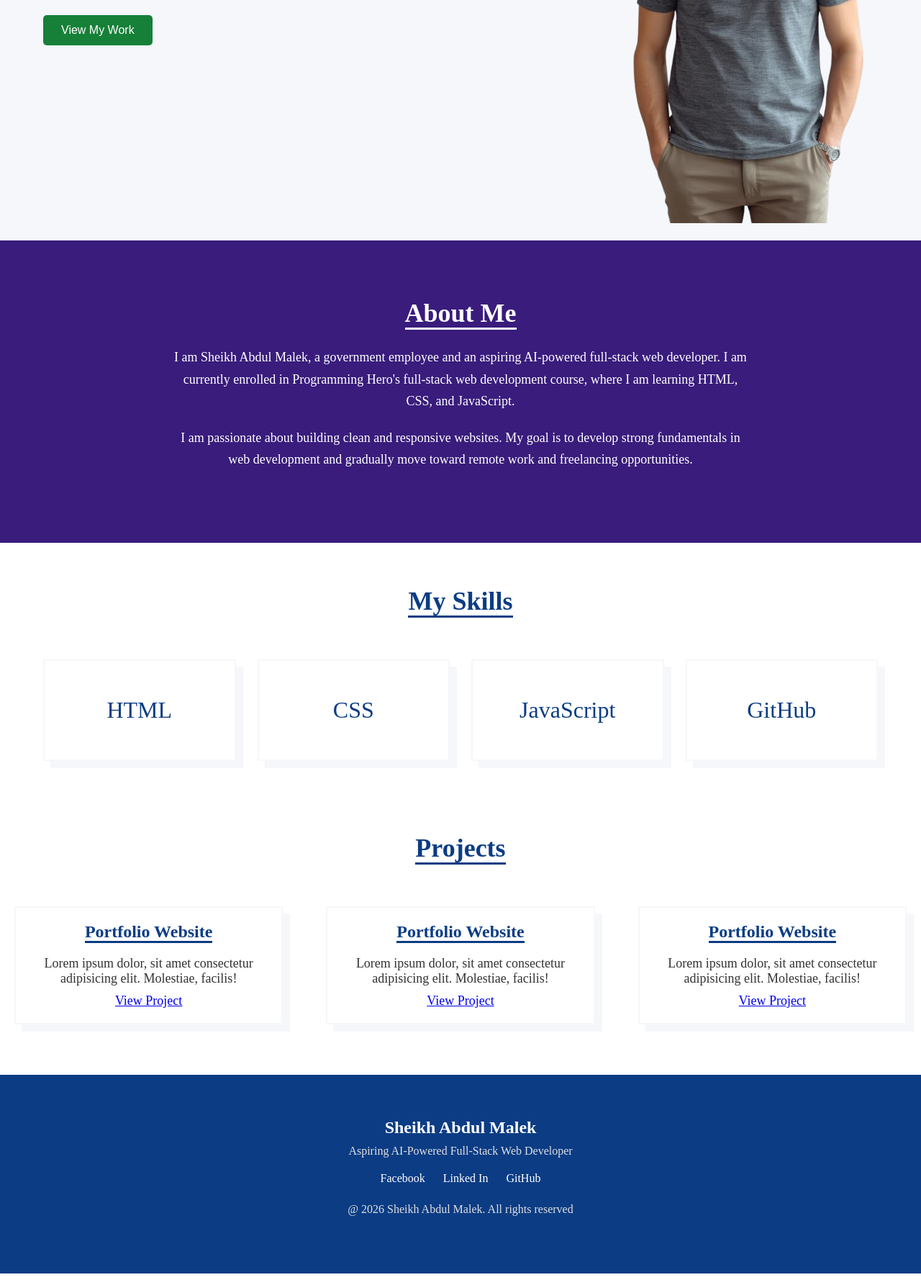
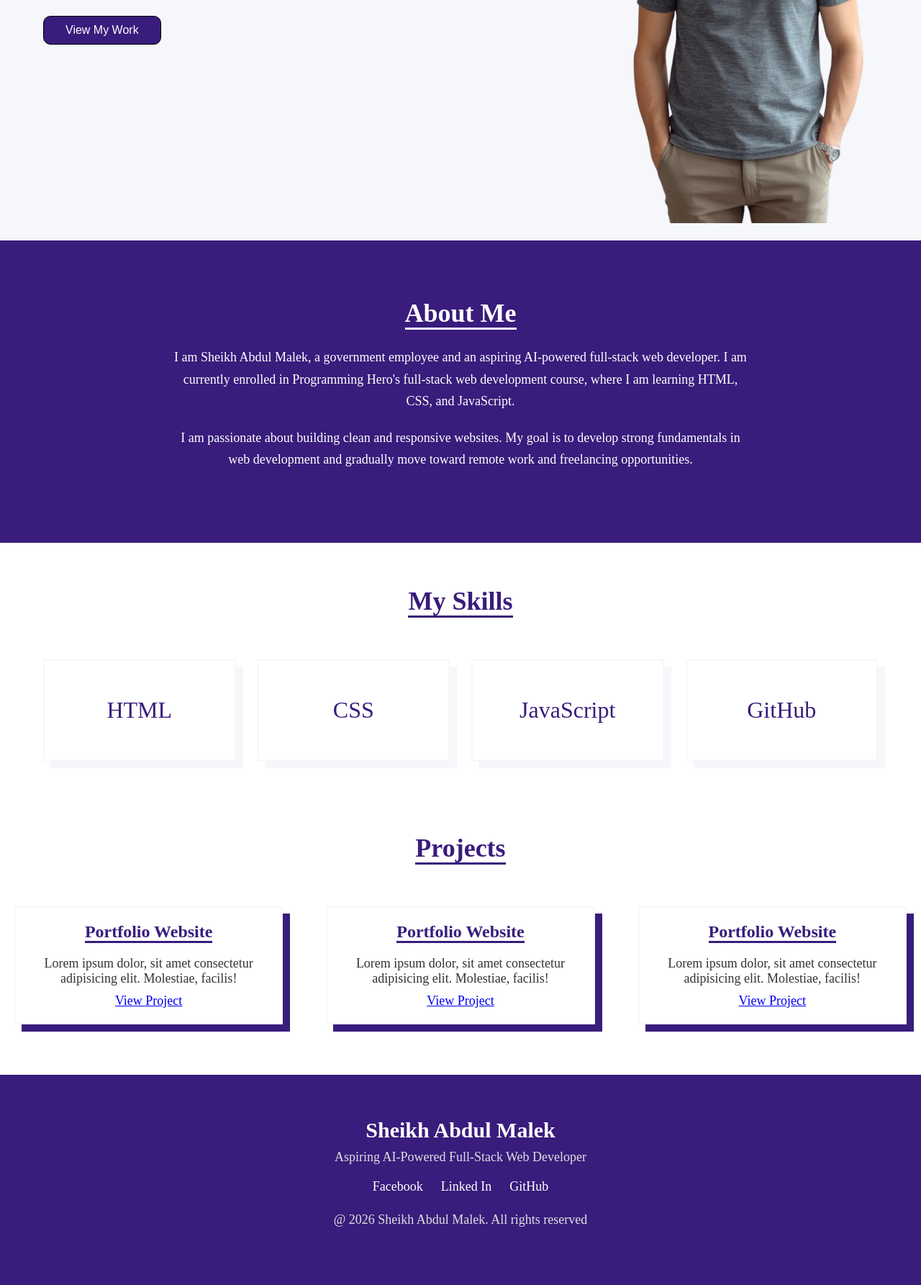
Before and after one commit to samalek9391/portfolio-website-personal, a plain HTML site: page index.html in a window 1280 px wide. Shown: the part 523-2308 px from the top of the page at 72% size. Drawn offline with Linux system fonts and the light colour scheme.

Commit message:
modify color by #391c7c

```diff
--- a/index.html
+++ b/index.html
@@ -29,7 +29,7 @@
                 Aspiring AI-Powered Full-Stack Developer.
                 Currently learning HTML, CSS, JavaScript.
             </p>
-            <button class="hero-btn">View My Work</button>
+            <button class="button">View My Work</button>
         </div>
         <div class="hero-image">
             <img src="Assests/Images/Hero Image.png" alt="a web developer standing">
--- a/style.css
+++ b/style.css
@@ -29,29 +29,31 @@
 
 .nav-links a {
     text-decoration: none;
-    font-size: 16px;
-    color: #333;
+    font-size: 18px;
+    color: #391c7c;
     font-weight: 500;
 }
 
 .button {
-    background-color: green;
+    background-color: #391c7c;
     color: white;
     padding: 10px 30px;
     border: 1px solid black;
     font-size: 16px;
     font-weight: 500;
     border-radius: 10px;
+    cursor: pointer;
 }
 
 .nav-links a:hover {
-    color: #168038;
+    color: #ffffff;
+    background-color: #391c7c;
 }
 
 .button:hover {
     background-color: #ffffff;
-    color: green;
-    border: 1px solid green;
+    color: #391c7c;
+    border: 1px solid #391c7c;
 }
 
 /* Hero Section */
@@ -70,7 +72,7 @@
 
 .hero-content h1 {
     font-size: 50px;
-    color: #0b3c84;
+    color: #391c7c;
     margin-bottom: 15px;
 }
 
@@ -125,7 +127,7 @@
     margin-bottom: 20px;
 }
 .hbottom-border {
-    border-bottom: 3px solid #0b3c84;
+    border-bottom: 3px solid #391c7c;
 }
 
 /* Skill Section */
@@ -145,7 +147,7 @@
 
 .skill-section h2 {
     font-size: 36px;
-    color: #0b3c84;
+    color: #391c7c;
 }
 
 .skill-box {
@@ -154,7 +156,7 @@
     /*height: 20%;*/
     background-color: #ffffff;
     padding: 50px;
-    color: #0b3c84;
+    color: #391c7c;
     text-align: center;
     font-size: 32px;
     box-shadow: 10px 10px #f5f7fa;
@@ -169,7 +171,7 @@
 
 .project-section h2 {
     font-size: 36px;
-    color: #0b3c84;
+    color: #391c7c;
     margin-bottom: 40px;
 }
 
@@ -186,12 +188,12 @@
     padding: 20px;
     margin: 20px;
     background-color:#ffffff;
-    box-shadow: 10px 10px #f5f7fa;
+    box-shadow: 10px 10px #391c7c;
 }
 
 .project-box h3 {
     font-size: 24px;
-    color: #0b3c84;
+    color: #391c7c;
     margin-bottom: 20px;
 }
 
@@ -206,13 +208,13 @@
     cursor: pointer;
 }
 .project-box a:hover {
-    color:#168038;
+    color:#391c7c;
 }
 
 /* Footer Section */
 
 .footer {
-    background-color: #0b3c84;
+    background-color: #391c7c;
     color: #ffffff;
     padding: 60px 20px;
 }
@@ -224,13 +226,13 @@
 }
 
 .footer-container h3 {
-    font-size: 24px;
+    font-size: 30px;
     margin-bottom: 10px;
 
 }
 
 .footer-container p {
-    font-size: 16px;
+    font-size: 18px;
     margin-bottom: 20px;
     color: #e0e0e0;
 }
@@ -245,11 +247,12 @@
 .footer-links a {
     text-decoration: none;
     color: #ffffff;
-    font-size: 16px;
+    font-size: 18px;
 }
 
 .footer-links a:hover {
-    color: #168038;
+    color: #391c7c;
+    background-color: #ffffff;
 }
 .copyright {
     font-size: 14px;
```
